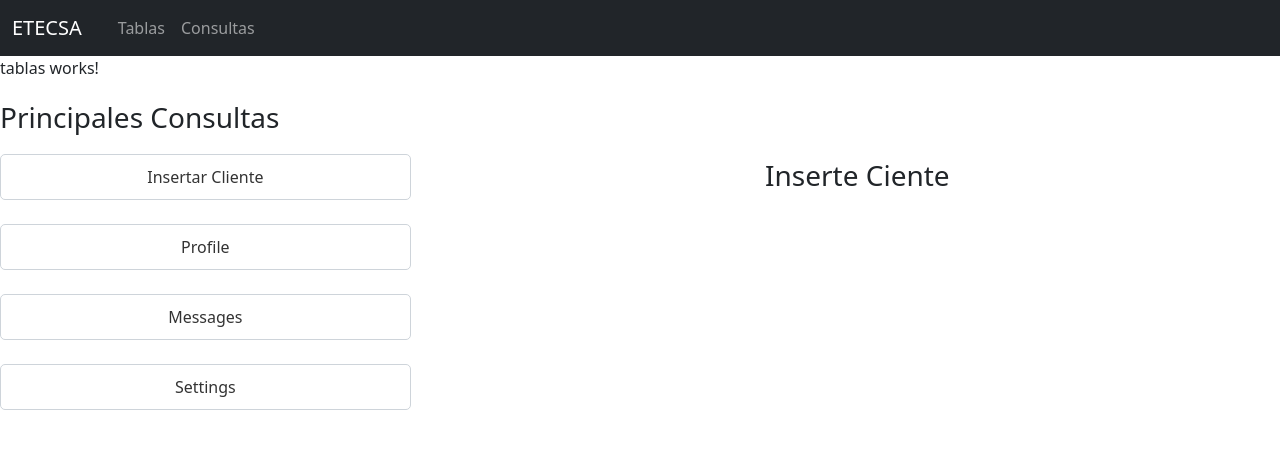
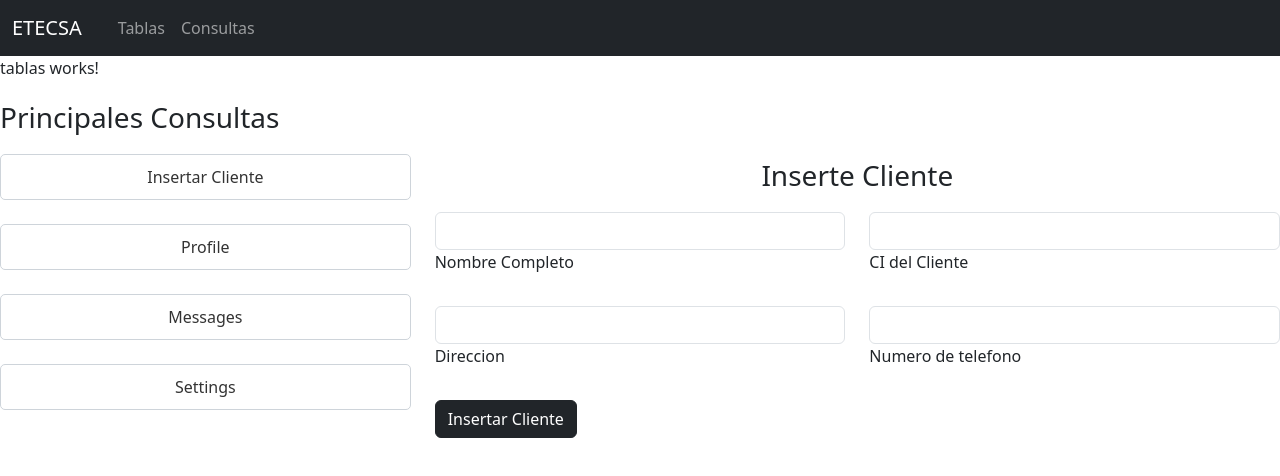
Before and after one commit to VictorLuis123/proyecto_ingenieria, an Angular app: page /consultas in a window 1280 px wide. Shown: the top 476 px of the page. Built offline with nearby package versions, Linux system fonts and the light colour scheme.

Commit message:
A la hora de insertar un usuario, me esta dando problemasAngular, el php funciona q lo probe aparte

```diff
--- a/src/app/app.module.ts
+++ b/src/app/app.module.ts
@@ -2,11 +2,12 @@ import { NgModule } from '@angular/core';
 import { BrowserModule } from '@angular/platform-browser';
 
 import { AppComponent } from './app.component';
-
+import { FormsModule } from '@angular/forms';
 import { HttpClientModule } from '@angular/common/http';
 import { RouterModule, Routes } from '@angular/router';
 import { TablasComponent } from './tablas/tablas.component';
 import { ConsultasComponent } from './consultas/consultas.component';
+import { DataService } from './data.service';
 
 const routes: Routes = [
   { path: '', component: TablasComponent },
@@ -24,9 +25,10 @@ const routes: Routes = [
   imports: [
     BrowserModule,
     HttpClientModule,
+    FormsModule,
     RouterModule.forRoot(routes) // Registra las rutas aquí
   ],
-  providers: [],
+  providers: [DataService],
   bootstrap: [AppComponent]
 })
 export class AppModule { }
--- a/src/app/consultas/consultas.component.html
+++ b/src/app/consultas/consultas.component.html
@@ -14,28 +14,47 @@
         <br>
       </div>
     </div>
-    <!-- Implementar el dinamismo, ngif y hacerle funciones en rl typescript -->
+    <!-- Implementar el dinamismo, ngif y hacerle funciones en el typescript -->
     <div class="col-8">
-      <p class="fs-3 text-center">Inserte Ciente</p>
+      <p class="fs-3 text-center">Inserte Cliente</p>
+
+      <!-- Formulario cool -->
+      <form (ngSubmit)="submitFormClient()" #clienteForm="ngForm">
+        <!-- 2 column grid layout with text inputs for the first and last names -->
+        <div class="row mb-4">
+          <div class="col">
+            <div data-mdb-input-init class="form-outline">
+              <input type="text" id="name" class="form-control" name="name" [(ngModel)]="user_data.name"/>
+              <label class="form-label" for="name" >Nombre Completo</label>
+            </div>
+          </div>
+          <div class="col">
+            <div data-mdb-input-init class="form-outline">
+              <input type="number" id="id" class="form-control" name="id" [(ngModel)]="user_data.id" />
+              <label class="form-label" for="id">CI del Cliente</label>
+            </div>
+          </div>
+        </div>
+
+        <div class="row mb-4">
+          <div class="col">
+            <div data-mdb-input-init class="form-outline">
+              <input type="text" id="address" class="form-control" name="address" [(ngModel)]="user_data.address"/>
+              <label class="form-label" for="address">Direccion</label>
+            </div>
+          </div>
+          <div class="col">
+            <div data-mdb-input-init class="form-outline">
+              <input type="number" id="telephone" class="form-control" name="telephone" [(ngModel)]="user_data.telephone"/>
+              <label class="form-label" for="telephone">Numero de telefono</label>
+            </div>
+          </div>
+        </div>
+        <!-- Submit button -->
+        <button data-mdb-ripple-init type="submit" class="btn btn-dark btn-block mb-4">Insertar Cliente</button>
+      </form>
+
     </div>
 
   </div>
-
-
-  <!-- <p class="fs-3 text-center">{{nombre_a_imprimir}}</p>
-  <table *ngIf="nombre_a_imprimir!=''"    class="table">
-    <thead class="table-dark">
-      <tr>
-        <th scope="row">#</th>
-        <th *ngFor="let atrib of atributos">{{atrib}}</th>
-      </tr>
-    </thead>
-    <tbody>
-      <tr *ngFor="let elemento of elementos;let i=index">
-        <th scope="row">{{i}}</th>
-        <th *ngFor="let atrib of atributos"> {{elemento[atrib]}}</th>
-      </tr>
-    </tbody>
-  </table> -->
-
 </div>
--- a/src/app/consultas/consultas.component.ts
+++ b/src/app/consultas/consultas.component.ts
@@ -1,10 +1,48 @@
 import { Component } from '@angular/core';
-
+import { DataService } from '../data.service';
 @Component({
   selector: 'app-consultas',
   templateUrl: './consultas.component.html',
   styleUrls: ['./consultas.component.css']
 })
+
 export class ConsultasComponent {
+  constructor(private dataservice:DataService){}
+  // Interface Usuario{
+  //   name:string;
+  //   id:number;
+  //   address:string;
+  //   telephone:number;
+  //   lazyness?:number;
+  // }
+  // let user_data:Usuario{
+  //   name='';
+  //   id=0;
+  //   address='';
+  //   telephone=0;
+  // }
+  user_data:any={}
 
-}
+
+
+  submitFormClient(){
+    // const observer={
+    //   next:(response:any)=>{
+    //     console.log('Usuario agregado exitosamente: ', response);
+    //   },
+    //   error:(error:any)=>{
+    //     console.log('Error al agregar usuario: ',error);
+    //   }
+    // };
+    this.dataservice.addUser(this.user_data).subscribe(
+      (response:any) => {
+        console.log(response);
+        alert('Nuevo usuario agregado correctamente');
+      },
+      (error:any) => {
+        console.error(error);
+        alert('Error al agregar usuario');
+      }
+    );
+  }
+};
--- a/src/app/data.service.ts
+++ b/src/app/data.service.ts
@@ -12,7 +12,12 @@ export class DataService {
   constructor(private http: HttpClient) { }
 
   // Método para enviar el nombre de la tabla como parámetro al archivo PHP
-   getData(tableName: string):any{
+  getData(tableName: string):any{
     return this.http.get<any>('http://localhost/ServidorEtecsa/mostrar_tablas.php', { params: { nombre_tabla: tableName } });
   }
+
+  //Metodo para annadir un usuario a la base de datos
+  addUser(userData:any){
+    return this.http.post<any>('http://localhost/ServidorEtecsa/insertar_eliminar_usuarios.php', userData);
+  }
 }
```
